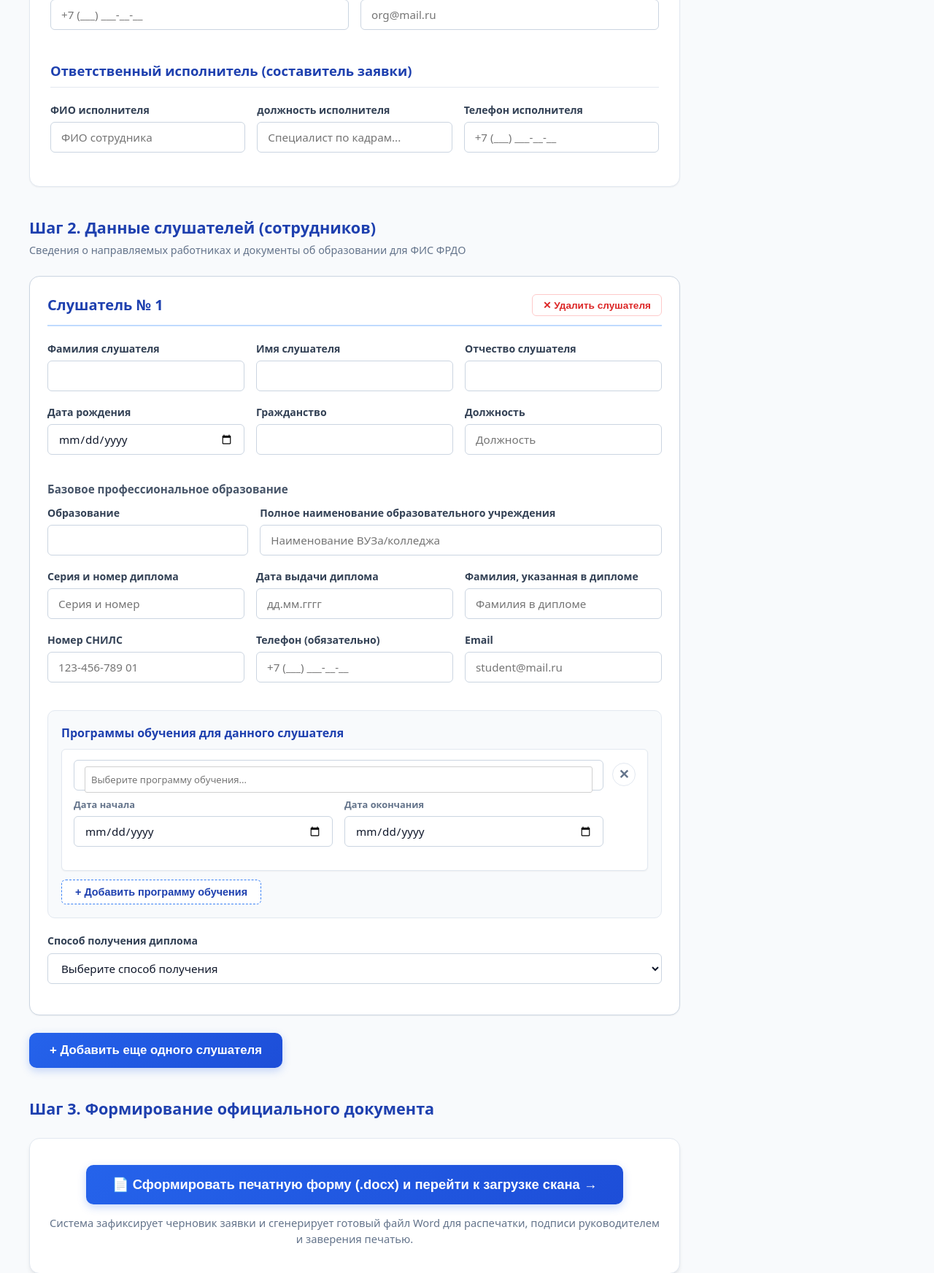
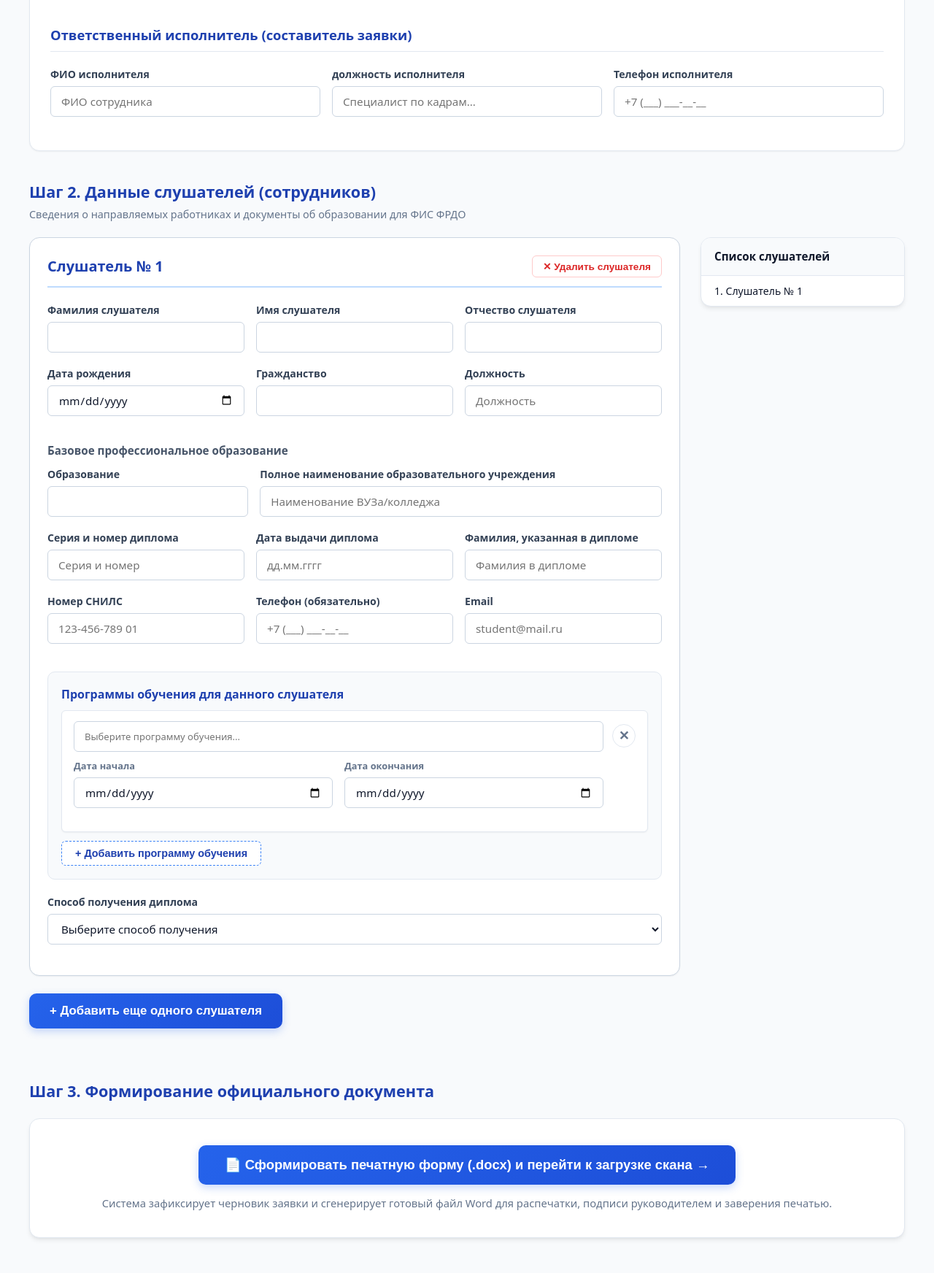
Before and after one commit to redis713/application_service, a Flask app: template app/templates/apply/form.html in a window 1280 px wide. Shown: the part 1533-3277 px from the top of the page at 73% size. After the commit the page ends 3234 px from the top, so only its background shows below. Run offline with Flask 3, Linux system fonts and the light colour scheme; tables that the repository leaves empty hold one stand-in row (values such as "Sample post"); the template is opened without the code that fills it: values that come from a table or form of the project are taken from there, most other values are stand-ins (such as "Sample title", 1, 10 or a date in 2020).

Commit message:
Fix UX issues: smooth scroll to first error, confine sidebar to students section, fix TomSelect overlay

```diff
--- a/app/static/css/styles.css
+++ b/app/static/css/styles.css
@@ -37,7 +37,7 @@
     --radius-full: 9999px;
 }
 
-/* --- Сброс стилей браузера --- */
+/* --- Сброс стилей браузера (без белых полос по краям) --- */
 *, *::before, *::after {
     box-sizing: border-box;
     margin: 0;
@@ -61,7 +61,7 @@ body {
     padding: 0;
 }
 
-/* --- Шапка сайта (без белых полос) --- */
+/* --- Шапка сайта --- */
 .header-banner {
     width: 100%;
     background: linear-gradient(135deg, #1e3a8a 0%, #1e40af 100%);
@@ -107,7 +107,7 @@ body {
 
 .step-divider {
     width: 100%;
-    margin: 40px 0 24px 0;
+    margin: 40px 0 20px 0;
     text-align: left;
 }
 
@@ -248,7 +248,7 @@ body {
     color: var(--primary-hover);
 }
 
-/* Кнопки направлений (одиночные блоки) */
+/* Кнопки направлений */
 .direction-list {
     display: flex;
     flex-direction: column;
@@ -293,25 +293,7 @@ body {
     transform: translateX(4px);
 }
 
-/* --- Макет формы (Сетка 2 колонки) --- */
-.form-layout {
-    display: grid;
-    grid-template-columns: minmax(0, 1fr) 280px;
-    gap: 28px;
-    align-items: start;
-    width: 100%;
-}
-
-@media (max-width: 1024px) {
-    .form-layout {
-        grid-template-columns: 1fr;
-    }
-    .form-sidebar {
-        display: none; /* На мобильных навигация не мешает */
-    }
-}
-
-/* Секция формы / Карточка */
+/* --- Карточки форм --- */
 .form-card {
     background: var(--bg-card);
     border: 1px solid var(--border-light);
@@ -319,6 +301,7 @@ body {
     padding: 28px;
     box-shadow: var(--shadow-sm);
     margin-bottom: 24px;
+    width: 100%;
 }
 
 .form-card h2, .form-card h3 {
@@ -391,8 +374,8 @@ body {
 
 /* Ошибки валидации */
 .has-error .form-control {
-    border-color: var(--danger);
-    background-color: #fffaf0;
+    border-color: var(--danger) !important;
+    background-color: #fffaf0 !important;
 }
 
 .error-message {
@@ -400,6 +383,34 @@ body {
     font-weight: 600;
     color: var(--danger);
     margin-top: 4px;
+}
+
+/* --- Макет блока слушателей (Сетка 2 колонки: Слушатели + Боковая навигация) --- */
+.students-layout {
+    display: grid;
+    grid-template-columns: minmax(0, 1fr) 280px;
+    gap: 28px;
+    align-items: start;
+    width: 100%;
+    margin-bottom: 30px;
+}
+
+.students-main-column {
+    min-width: 0;
+}
+
+.students-sidebar {
+    position: sticky;
+    top: 24px;
+}
+
+@media (max-width: 1024px) {
+    .students-layout {
+        grid-template-columns: 1fr;
+    }
+    .students-sidebar {
+        display: none; /* На планшетах и мобильных навигация скрывается */
+    }
 }
 
 /* --- Карточка слушателя --- */
@@ -477,6 +488,7 @@ body {
 
 .category-content {
     flex: 1;
+    min-width: 0;
 }
 
 .btn-remove-category {
@@ -494,6 +506,7 @@ body {
     cursor: pointer;
     transition: all 0.15s ease;
     margin-top: 4px;
+    flex-shrink: 0;
 }
 
 .btn-remove-category:hover {
@@ -522,12 +535,81 @@ body {
     border-color: var(--primary);
 }
 
-/* --- Боковая панель навигации (Sticky) --- */
-.form-sidebar {
-    position: sticky;
-    top: 24px;
+/* --- Стилизация TomSelect (без наложения и дублирования) --- */
+.ts-wrapper {
+    width: 100%;
+    position: relative;
+    margin-bottom: 8px;
 }
 
+.ts-wrapper.form-control {
+    height: auto !important;
+    min-height: 42px !important;
+    padding: 0 !important;
+    border: none !important;
+    background: transparent !important;
+    box-shadow: none !important;
+}
+
+.ts-control {
+    min-height: 42px !important;
+    padding: 8px 14px !important;
+    font-size: 0.95rem !important;
+    font-family: inherit !important;
+    color: var(--text-main) !important;
+    background-color: #ffffff !important;
+    border: 1.5px solid var(--border-color) !important;
+    border-radius: var(--radius-sm) !important;
+    display: flex !important;
+    align-items: center !important;
+    flex-wrap: wrap !important;
+    box-shadow: none !important;
+    line-height: 1.4 !important;
+}
+
+.ts-wrapper.focus .ts-control {
+    border-color: #2563eb !important;
+    box-shadow: 0 0 0 3px rgba(37, 99, 235, 0.15) !important;
+}
+
+.ts-dropdown {
+    border: 1.5px solid #2563eb !important;
+    border-radius: var(--radius-sm) !important;
+    box-shadow: var(--shadow-lg) !important;
+    margin-top: 4px !important;
+    z-index: 1000 !important;
+    background: #ffffff !important;
+}
+
+.ts-dropdown .option {
+    padding: 10px 14px !important;
+    font-size: 0.92rem !important;
+    line-height: 1.4 !important;
+    border-bottom: 1px solid var(--border-light) !important;
+}
+
+.ts-dropdown .option.active,
+.ts-dropdown .option:hover {
+    background-color: var(--primary-light) !important;
+    color: var(--primary) !important;
+}
+
+/* Полное скрытие оригинального select под TomSelect */
+select.tomselected {
+    position: absolute !important;
+    width: 1px !important;
+    height: 1px !important;
+    padding: 0 !important;
+    margin: -1px !important;
+    overflow: hidden !important;
+    clip: rect(0, 0, 0, 0) !important;
+    white-space: nowrap !important;
+    border: 0 !important;
+    opacity: 0 !important;
+    pointer-events: none !important;
+}
+
+/* --- Боковая панель навигации по слушателям --- */
 .navigation-box {
     background: #ffffff;
     border: 1.5px solid var(--border-light);
@@ -574,7 +656,7 @@ body {
     border-bottom: 0;
 }
 
-/* --- Кнопки действий (Primary, Success) --- */
+/* --- Кнопки действий --- */
 .btn-primary-action {
     background: linear-gradient(135deg, #2563eb 0%, #1d4ed8 100%);
     color: #ffffff;
--- a/app/templates/apply/form.html
+++ b/app/templates/apply/form.html
@@ -34,12 +34,7 @@
 <form method="post" id="application-form">
     {{ form.hidden_tag() }}
 
-    <div class="form-layout">
-
-        <!-- ЛЕВАЯ КОЛОНКА (ОСНОВНОЙ КОНТЕНТ) -->
-        <div class="form-main-column">
-
-            <!-- ШАГ 1: ОРГАНИЗАЦИЯ -->
+    <!-- ШАГ 1: ДАННЫЕ ОРГАНИЗАЦИИ (Во всю ширину) -->
     <div class="step-divider">
         <h2>Шаг 1. Данные направляющей организации</h2>
         <p>Укажите официальные реквизиты юридического лица или органа местного самоуправления</p>
@@ -174,12 +169,16 @@
         </div>
     </div>
 
-            <!-- ШАГ 2: СЛУШАТЕЛИ -->
+    <!-- ШАГ 2: ДАННЫЕ СЛУШАТЕЛЕЙ (Двухколоночный макет со sticky-навигацией ТОЛЬКО здесь) -->
     <div class="step-divider">
         <h2>Шаг 2. Данные слушателей (сотрудников)</h2>
         <p>Сведения о направляемых работниках и документы об образовании для ФИС ФРДО</p>
     </div>
 
+    <div class="students-layout">
+
+        <!-- Левая часть: Карточки слушателей -->
+        <div class="students-main-column">
             <div id="students-container">
                 {% for student_form in form.students %}
                 {% set s_idx = loop.index0 %}
@@ -290,7 +289,7 @@
                             <div class="category-row">
                                 <div class="category-content">
                                     <div style="margin-bottom: 10px;">
-                                        {{ cat_form.category(class="form-control category-select") }}
+                                        {{ cat_form.category(class="category-select") }}
                                         {% for err in cat_form.category.errors %}<div class="error-message">{{ err }}</div>{% endfor %}
                                     </div>
                                     <div class="form-row">
@@ -332,13 +331,26 @@
                 {% endfor %}
             </div>
 
-            <div style="margin: 20px 0 40px 0;">
+            <div style="margin: 20px 0 30px 0;">
                 <button type="button" class="btn-primary-action" onclick="addNewStudent()">
                     + Добавить еще одного слушателя
                 </button>
             </div>
+        </div>
 
-            <!-- ШАГ 3: ФОРМИРОВАНИЕ -->
+        <!-- Правая колонка: Навигация по слушателям (ездит ТОЛЬКО в пределах Шага 2) -->
+        <aside class="students-sidebar">
+            <div class="navigation-box">
+                <div class="navigation-title">Список слушателей</div>
+                <div class="navigation-list" id="navigation-items">
+                    <!-- Заполняется автоматически на JS -->
+                </div>
+            </div>
+        </aside>
+
+    </div>
+
+    <!-- ШАГ 3: ФОРМИРОВАНИЕ ОФИЦИАЛЬНОГО ДОКУМЕНТА (Во всю ширину) -->
     <div class="step-divider">
         <h2>Шаг 3. Формирование официального документа</h2>
     </div>
@@ -352,19 +364,6 @@
         </p>
     </div>
 
-        </div>
-
-        <!-- ПРАВАЯ КОЛОНКА (НАВИГАЦИЯ STICKY) -->
-        <aside class="form-sidebar">
-            <div class="navigation-box">
-                <div class="navigation-title">Список слушателей</div>
-                <div class="navigation-list" id="navigation-items">
-                    <!-- Заполняется автоматически на JS -->
-                </div>
-            </div>
-        </aside>
-
-    </div>
 </form>
 {% endblock %}
 
@@ -475,7 +474,7 @@ function addCategoryRow(btn) {
     div.innerHTML = `
         <div class="category-content">
             <div style="margin-bottom: 10px;">
-                <select name="students-${sIdx}-student_categories-${cIdx}-category" class="form-control category-select" required>
+                <select name="students-${sIdx}-student_categories-${cIdx}-category" class="category-select" required>
                     ${optionsHtml}
                 </select>
             </div>
@@ -605,7 +604,7 @@ function addNewStudent() {
                 <div class="category-row">
                     <div class="category-content">
                         <div style="margin-bottom: 10px;">
-                            <select name="students-${sIdx}-student_categories-0-category" class="form-control category-select" required>
+                            <select name="students-${sIdx}-student_categories-0-category" class="category-select" required>
                                 ${optionsHtml}
                             </select>
                         </div>
@@ -650,16 +649,34 @@ function addNewStudent() {
 }
 
 document.addEventListener("DOMContentLoaded", () => {
+    // 1. Инициализация существующих TomSelect
     document.querySelectorAll(".category-select").forEach(initTomSelect);
+
+    // 2. Первоначальное построение боковой навигации
     updateNavigation();
 
+    // 3. Отслеживание ввода ФИО для обновления навигации в реальном времени
     document.addEventListener("input", (e) => {
         if (e.target.classList.contains("student-fio-input")) {
             updateNavigation();
         }
     });
 
+    // 4. Проверка способов доставки при загрузке
     document.querySelectorAll(".delivery-select").forEach(toggleDeliveryAddress);
+
+    // 5. Умный скролл к первому полю с ошибкой (предотвращает прыжок страницы на середину)
+    const firstError = document.querySelector(".has-error");
+    if (firstError) {
+        if ("scrollRestoration" in history) {
+            history.scrollRestoration = "manual";
+        }
+        setTimeout(() => {
+            firstError.scrollIntoView({ behavior: "smooth", block: "center" });
+            const input = firstError.querySelector("input, select, textarea");
+            if (input) input.focus();
+        }, 150);
+    }
 });
 </script>
 {% endblock %}
```
Lines whose indentation alone changed are shown as unchanged.
